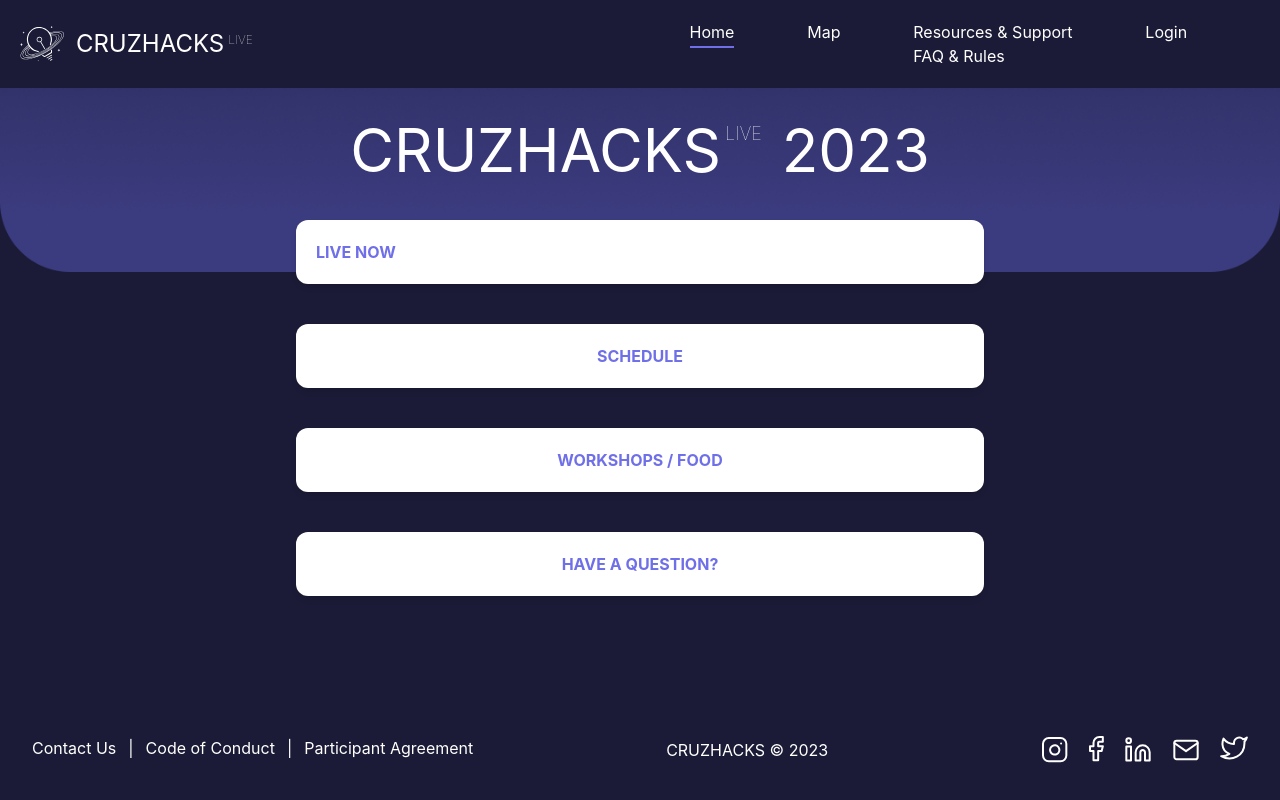
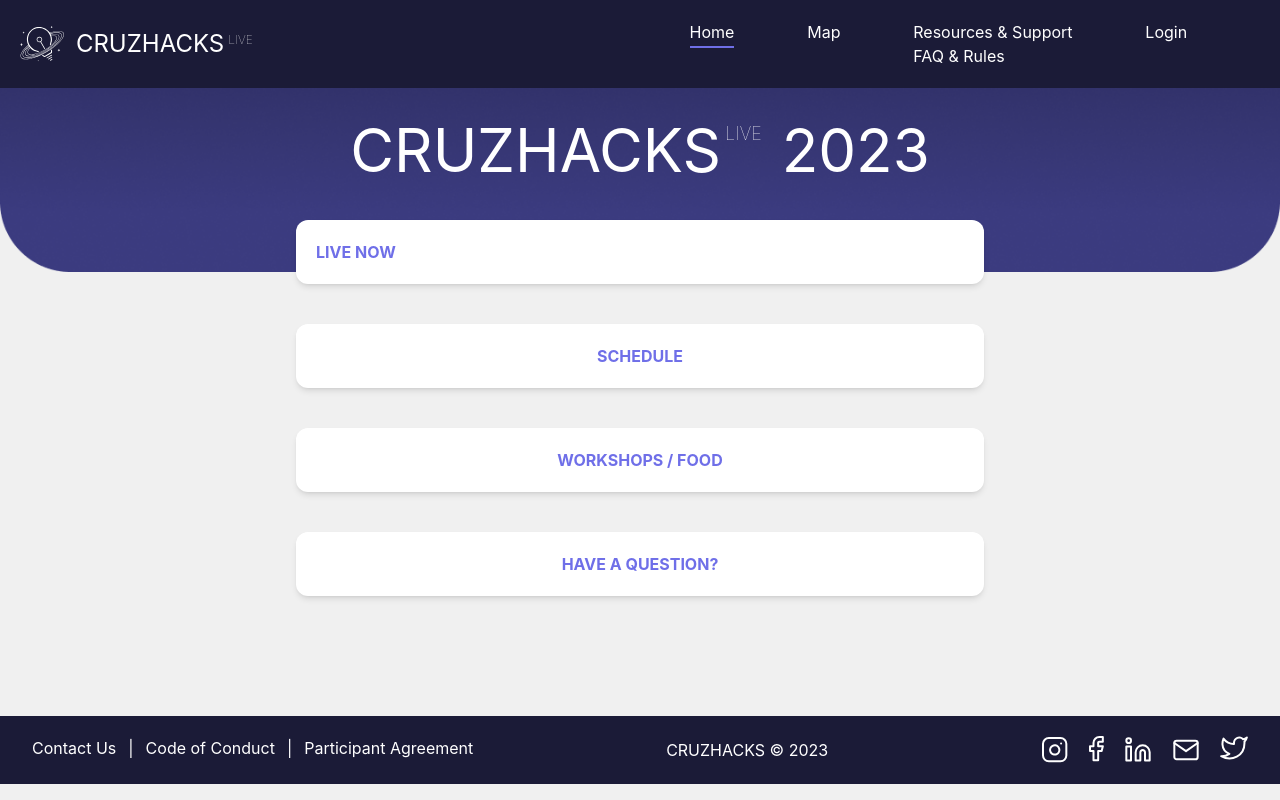
Before and after one commit to CruzHacks/cruzhacks-2023-live-site, a React (Vite) app: page / in a window 1280 px wide. Built offline with nearby package versions, Linux system fonts and the light colour scheme.

Commit message:
fix background color

```diff
--- a/src/App.tsx
+++ b/src/App.tsx
@@ -14,8 +14,8 @@
 
   return (
     <>
-      {/* Background Color Fix (for header images*/}
-      <div className='bg-navy fixed -z-50 h-screen w-screen'></div>
+      {/* Background Color z-index Fix (for header images*/}
+      <div className='bg-gray fixed -z-50 h-screen w-screen'></div>
 
       <div>
         <Navbar />
```
